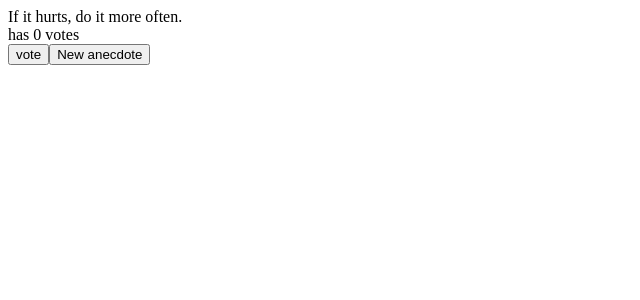
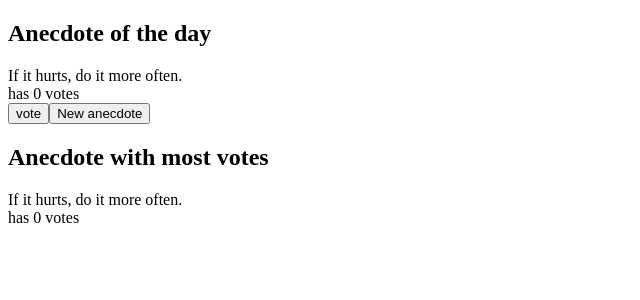
Before and after one commit to KMNTJ/fullstack-open, a React (Vite) app: page / in a window 1280 px wide. Shown: the top 300 px of the page, without its empty margins (0-640 px from the left). Built offline with nearby package versions, Linux system fonts and the light colour scheme.

Commit message:
1.14 anekdootit step3 done

```diff
--- a/src/App.jsx
+++ b/src/App.jsx
@@ -8,8 +8,28 @@ const VoteCount = ({ count }) => {
   return <div>has {count} votes</div>;
 };
 
+const DaysAnecdote = ({ anecdote }) => {
+  return (
+    <div>
+      <h2>Anecdote of the day</h2>
+      <div>{anecdote}</div>
+    </div>
+  );
+};
+
+const MostVoted = ({ anecdote, voteCount }) => {
+  return (
+    <>
+      <h2>Anecdote with most votes</h2>
+      <div>{anecdote}</div>
+      <VoteCount count={voteCount}></VoteCount>
+    </>
+  );
+};
+
 const App = () => {
-  const [selected, setSelected] = useState(0);
+  const [selectedIndex, setSelectedIndex] = useState(0);
+  const [mostVotedIndex, setMostVotedIndex] = useState(0);
 
   const anecdotes = [
     "If it hurts, do it more often.",
@@ -22,30 +42,35 @@ const App = () => {
     "The only way to go fast, is to go well.",
   ];
 
-  const [points, setPoints] = useState(new Array(anecdotes.length).fill(0));
+  const [pointsArray, setPointsArray] = useState(
+    new Array(anecdotes.length).fill(0)
+  );
 
   const handleSetRandom = () => {
     const random = Math.floor(Math.random() * anecdotes.length);
-    setSelected(random);
+    setSelectedIndex(random);
   };
 
   const handleVote = () => {
-    console.log("points", points)
-    const copy = [...points];
-    console.log("copy", copy)
-    console.log("selected", selected)
-    console.log("copy selected", copy[selected])
-    copy[selected] = copy[selected] + 1;
-    console.log("copy selected after", copy[selected])
-    setPoints(copy);
+    const copyArray = [...pointsArray];
+    copyArray[selectedIndex] = copyArray[selectedIndex] + 1;
+    setPointsArray(copyArray);
+
+    const maxPoints = Math.max(...copyArray);
+    const newMostVotedIndex = copyArray.indexOf(maxPoints);
+    setMostVotedIndex(newMostVotedIndex);
   };
 
   return (
     <div>
-      <div>{anecdotes[selected]}</div>
-      <VoteCount count={points[selected]}></VoteCount>
+      <DaysAnecdote anecdote={anecdotes[selectedIndex]}></DaysAnecdote>
+      <VoteCount count={pointsArray[selectedIndex]}></VoteCount>
       <Vote handleVote={handleVote}></Vote>
       <button onClick={handleSetRandom}>New anecdote</button>
+      <MostVoted
+        anecdote={anecdotes[mostVotedIndex]}
+        voteCount={pointsArray[mostVotedIndex]}
+      ></MostVoted>
     </div>
   );
 };
```
